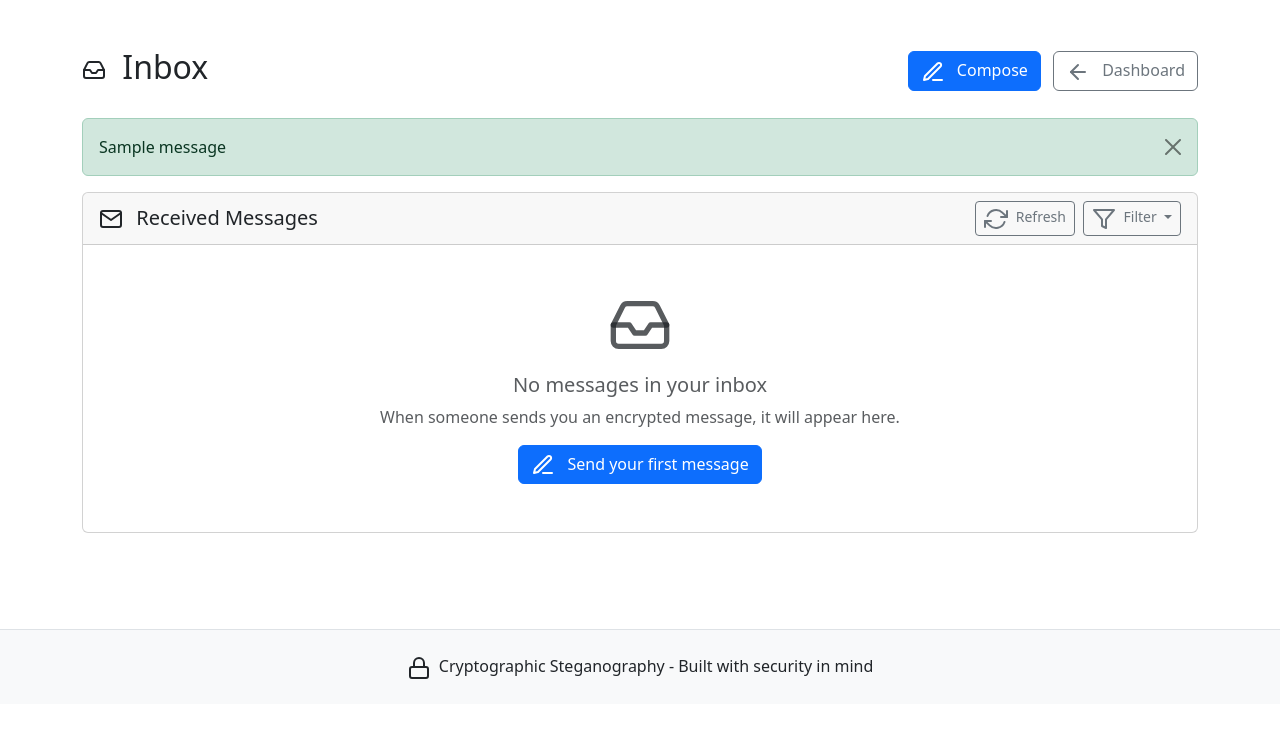
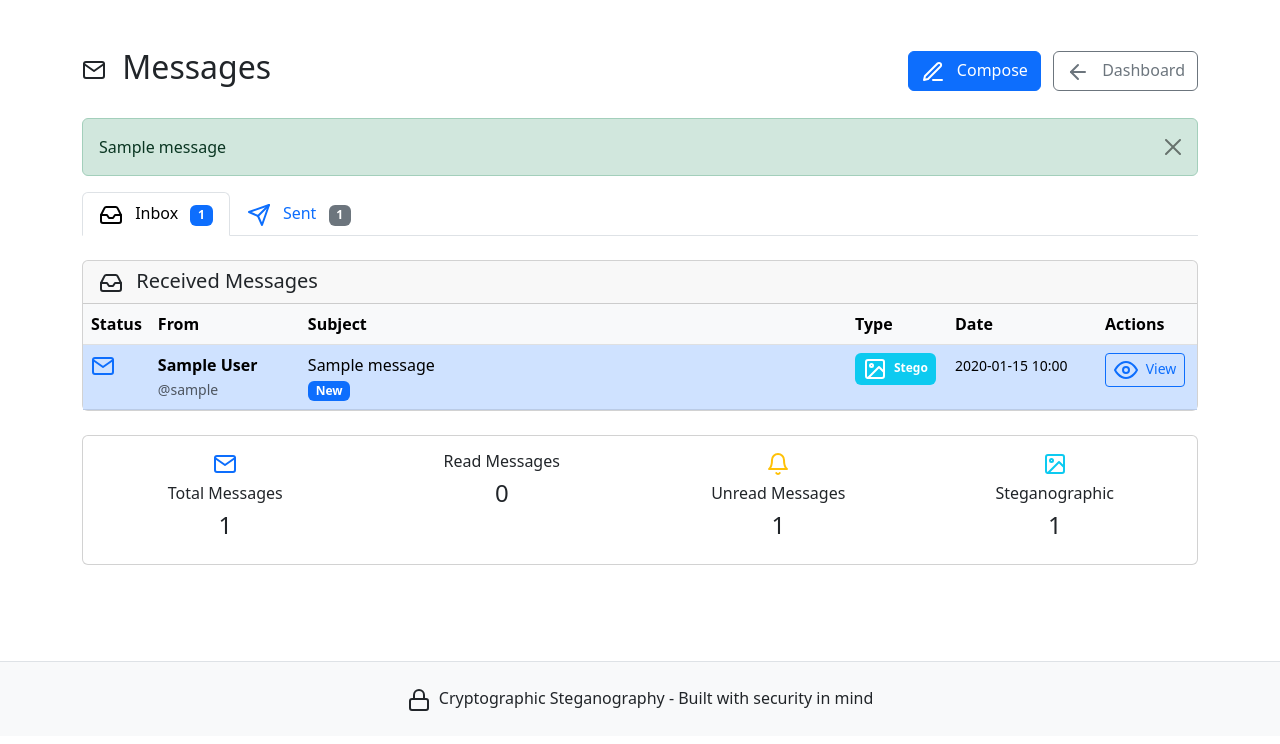
Before and after one commit to xetadeveloper/steg-cryptography, a Flask app: template templates/messaging/inbox.html in a window 1280 px wide. Shown: the part 56-800 px from the top of the page. Run offline with Flask 3, Linux system fonts and the light colour scheme; the template is opened without the code that fills it: most values are stand-ins (such as "Sample title", 1, 10 or a date in 2020); one stand-in notice (Sample message) is shown.

Commit message:
Enhance user messaging interface with inbox and sent message tabs
Implements tabbed inbox view in messaging/inbox.html and corrects argument order for image steganography in core/secure_messaging.py.

Replit-Commit-Author: Agent
Replit-Commit-Session-Id: ac9009da-6fac-4cb8-8501-dd6d0b6d307f
Replit-Commit-Screenshot-Url: https://storage.googleapis.com/screenshot-production-us-central1/855a647a-8f0b-4ef3-8b77-92bade420292/ac9009da-6fac-4cb8-8501-dd6d0b6d307f/sXnIwqU

```diff
--- a/core/secure_messaging.py
+++ b/core/secure_messaging.py
@@ -68,7 +68,7 @@ class SecureMessagingPipeline:
             hmac_signature = generate_hmac(payload_json, self.hmac_key)
 
             # Step 5: Hide encrypted data in image using steganography
-            stego_image_data = encode_message_in_image(payload_json, cover_image_data)
+            stego_image_data = encode_message_in_image(cover_image_data, payload_json)
 
             # Step 6: Upload to Cloudinary
             message_id = secrets.token_urlsafe(16)
--- a/templates/messaging/inbox.html
+++ b/templates/messaging/inbox.html
@@ -1,6 +1,6 @@
 {% extends "base.html" %}
 
-{% block title %}Inbox - Secure Messaging{% endblock %}
+{% block title %}Messages - Secure Messaging{% endblock %}
 
 {% block content %}
 <div class="container py-4">
@@ -9,8 +9,8 @@
         <div class="col-12">
             <div class="d-flex align-items-center justify-content-between">
                 <h2>
-                    <i data-feather="inbox" class="me-2"></i>
-                    Inbox
+                    <i data-feather="mail" class="me-2"></i>
+                    Messages
                 </h2>
                 <div>
                     <a href="{{ url_for('main.compose') }}" class="btn btn-primary me-2">
@@ -38,37 +38,42 @@
         {% endif %}
     {% endwith %}
 
-    <!-- Inbox Content -->
+    <!-- Tabs Navigation -->
     <div class="row">
         <div class="col-12">
+            <ul class="nav nav-tabs mb-4" id="messagesTabs" role="tablist">
+                <li class="nav-item" role="presentation">
+                    <button class="nav-link active" id="inbox-tab" data-bs-toggle="tab" data-bs-target="#inbox" type="button" role="tab">
+                        <i data-feather="inbox" class="me-2"></i>
+                        Inbox
+                        {% if unread_count > 0 %}
+                            <span class="badge bg-primary ms-2">{{ unread_count }}</span>
+                        {% endif %}
+                    </button>
+                </li>
+                <li class="nav-item" role="presentation">
+                    <button class="nav-link" id="sent-tab" data-bs-toggle="tab" data-bs-target="#sent" type="button" role="tab">
+                        <i data-feather="send" class="me-2"></i>
+                        Sent
+                        {% if sent_messages %}
+                            <span class="badge bg-secondary ms-2">{{ sent_messages|length }}</span>
+                        {% endif %}
+                    </button>
+                </li>
+            </ul>
+
+            <div class="tab-content" id="messagesTabContent">
+                <!-- Inbox Tab -->
+                <div class="tab-pane fade show active" id="inbox" role="tabpanel">
                     <div class="card">
-                <div class="card-header d-flex justify-content-between align-items-center">
+                        <div class="card-header">
                             <h5 class="mb-0">
-                        <i data-feather="mail" class="me-2"></i>
+                                <i data-feather="inbox" class="me-2"></i>
                                 Received Messages
                             </h5>
-                    <div class="d-flex gap-2">
-                        <button class="btn btn-sm btn-outline-secondary" id="refreshBtn">
-                            <i data-feather="refresh-cw" class="me-1"></i>
-                            Refresh
-                        </button>
-                        <div class="dropdown">
-                            <button class="btn btn-sm btn-outline-secondary dropdown-toggle" type="button"
-                                    data-bs-toggle="dropdown">
-                                <i data-feather="filter" class="me-1"></i>
-                                Filter
-                            </button>
-                            <ul class="dropdown-menu">
-                                <li><a class="dropdown-item" href="#" data-filter="all">All Messages</a></li>
-                                <li><a class="dropdown-item" href="#" data-filter="unread">Unread Only</a></li>
-                                <li><a class="dropdown-item" href="#" data-filter="steganographic">Steganographic</a></li>
-                            </ul>
-                        </div>
-                    </div>
                         </div>
                         <div class="card-body p-0">
-                    {% if messages %}
-                        <div class="table-responsive">
+                            {% if received_messages %}
                                 <table class="table table-hover mb-0">
                                     <thead class="table-light">
                                         <tr>
@@ -81,13 +86,13 @@
                                         </tr>
                                     </thead>
                                     <tbody>
-                                    {% for message in messages %}
-                                        <tr class="{% if not message.is_read %}table-info{% endif %}">
+                                        {% for message in received_messages %}
+                                            <tr class="{% if not message.is_read %}table-primary{% endif %}">
                                                 <td>
-                                                {% if not message.is_read %}
-                                                    <i data-feather="circle" class="text-primary" title="Unread"></i>
+                                                    {% if message.is_read %}
+                                                        <i data-feather="mail-open" class="text-muted"></i>
                                                     {% else %}
-                                                    <i data-feather="check-circle" class="text-muted" title="Read"></i>
+                                                        <i data-feather="mail" class="text-primary"></i>
                                                     {% endif %}
                                                 </td>
                                                 <td>
@@ -96,42 +101,33 @@
                                                     <small class="text-muted">@{{ message.get_sender().username }}</small>
                                                 </td>
                                                 <td>
-                                                <div class="d-flex align-items-center">
-                                                    <span>{{ message.subject or 'No subject' }}</span>
-                                                    {% if message.is_steganographic() %}
-                                                        <i data-feather="image" class="ms-2 text-info" title="Steganographic message"></i>
-                                                    {% endif %}
+                                                    <div class="message-subject">
+                                                        {{ message.subject or 'No Subject' }}
                                                     </div>
-                                            </td>
-                                            <td>
-                                                {% if message.is_steganographic() %}
-                                                    <span class="badge bg-info">Steganographic</span>
-                                                {% else %}
-                                                    <span class="badge bg-secondary">Encrypted</span>
+                                                    {% if not message.is_read %}
+                                                        <span class="badge bg-primary">New</span>
                                                     {% endif %}
                                                 </td>
                                                 <td>
-                                                <span title="{{ message.timestamp.strftime('%Y-%m-%d %H:%M:%S') }}">
-                                                    {{ message.timestamp.strftime('%m/%d %H:%M') }}
+                                                    <span class="badge bg-info">
+                                                        <i data-feather="image" class="me-1"></i>
+                                                        Stego
                                                     </span>
                                                 </td>
                                                 <td>
-                                                <div class="btn-group btn-group-sm">
+                                                    <small>{{ message.timestamp.strftime('%Y-%m-%d %H:%M') }}</small>
+                                                </td>
+                                                <td>
                                                     <a href="{{ url_for('main.view_message', message_id=message.id) }}"
-                                                       class="btn btn-outline-primary" title="View/Decrypt">
-                                                        <i data-feather="eye"></i>
+                                                       class="btn btn-sm btn-outline-primary">
+                                                        <i data-feather="eye" class="me-1"></i>
+                                                        View
                                                     </a>
-                                                    <button class="btn btn-outline-danger" title="Delete"
-                                                            onclick="deleteMessage('{{ message.id }}')">
-                                                        <i data-feather="trash-2"></i>
-                                                    </button>
-                                                </div>
                                                 </td>
                                             </tr>
                                         {% endfor %}
                                     </tbody>
                                 </table>
-                        </div>
                             {% else %}
                                 <div class="text-center py-5">
                                     <i data-feather="inbox" class="text-muted mb-3" style="width: 4rem; height: 4rem;"></i>
@@ -147,34 +143,131 @@
                     </div>
 
                     <!-- Inbox Statistics -->
-            {% if messages %}
+                    {% if received_messages %}
                         <div class="card mt-4">
                             <div class="card-body">
                                 <div class="row text-center">
                                     <div class="col-md-3">
                                         <i data-feather="mail" class="text-primary mb-2"></i>
                                         <h6>Total Messages</h6>
-                                <h4>{{ messages|length }}</h4>
+                                        <h4>{{ received_messages|length }}</h4>
                                     </div>
                                     <div class="col-md-3">
-                                <i data-feather="circle" class="text-info mb-2"></i>
-                                <h6>Unread</h6>
-                                <h4>{{ messages|selectattr('is_read', 'false')|list|length }}</h4>
+                                        <i data-feather="mail-open" class="text-success mb-2"></i>
+                                        <h6>Read Messages</h6>
+                                        <h4>{{ received_messages|selectattr('is_read')|list|length }}</h4>
                                     </div>
                                     <div class="col-md-3">
-                                <i data-feather="image" class="text-warning mb-2"></i>
-                                <h6>Steganographic</h6>
-                                <h4>{{ messages|selectattr('message_type', 'equalto', 'steganographic')|list|length }}</h4>
+                                        <i data-feather="bell" class="text-warning mb-2"></i>
+                                        <h6>Unread Messages</h6>
+                                        <h4>{{ unread_count }}</h4>
                                     </div>
                                     <div class="col-md-3">
-                                <i data-feather="shield" class="text-success mb-2"></i>
-                                <h6>Encrypted</h6>
-                                <h4>{{ messages|length }}</h4>
+                                        <i data-feather="image" class="text-info mb-2"></i>
+                                        <h6>Steganographic</h6>
+                                        <h4>{{ received_messages|length }}</h4>
                                     </div>
                                 </div>
                             </div>
                         </div>
                     {% endif %}
+                </div>
+
+                <!-- Sent Tab -->
+                <div class="tab-pane fade" id="sent" role="tabpanel">
+                    <div class="card">
+                        <div class="card-header">
+                            <h5 class="mb-0">
+                                <i data-feather="send" class="me-2"></i>
+                                Sent Messages
+                            </h5>
+                        </div>
+                        <div class="card-body p-0">
+                            {% if sent_messages %}
+                                <table class="table table-hover mb-0">
+                                    <thead class="table-light">
+                                        <tr>
+                                            <th width="150">To</th>
+                                            <th>Subject</th>
+                                            <th width="100">Type</th>
+                                            <th width="150">Date</th>
+                                            <th width="100">Actions</th>
+                                        </tr>
+                                    </thead>
+                                    <tbody>
+                                        {% for message in sent_messages %}
+                                            <tr>
+                                                <td>
+                                                    <strong>{{ message.get_recipient().display_name }}</strong>
+                                                    <br>
+                                                    <small class="text-muted">@{{ message.get_recipient().username }}</small>
+                                                </td>
+                                                <td>
+                                                    <div class="message-subject">
+                                                        {{ message.subject or 'No Subject' }}
+                                                    </div>
+                                                    <span class="badge bg-success">Sent</span>
+                                                </td>
+                                                <td>
+                                                    <span class="badge bg-info">
+                                                        <i data-feather="image" class="me-1"></i>
+                                                        Stego
+                                                    </span>
+                                                </td>
+                                                <td>
+                                                    <small>{{ message.timestamp.strftime('%Y-%m-%d %H:%M') }}</small>
+                                                </td>
+                                                <td>
+                                                    <a href="{{ url_for('main.view_message', message_id=message.id) }}"
+                                                       class="btn btn-sm btn-outline-secondary">
+                                                        <i data-feather="eye" class="me-1"></i>
+                                                        View
+                                                    </a>
+                                                </td>
+                                            </tr>
+                                        {% endfor %}
+                                    </tbody>
+                                </table>
+                            {% else %}
+                                <div class="text-center py-5">
+                                    <i data-feather="send" class="text-muted mb-3" style="width: 4rem; height: 4rem;"></i>
+                                    <h5 class="text-muted">No sent messages</h5>
+                                    <p class="text-muted">Messages you send will appear here.</p>
+                                    <a href="{{ url_for('main.compose') }}" class="btn btn-primary">
+                                        <i data-feather="edit-3" class="me-2"></i>
+                                        Send your first message
+                                    </a>
+                                </div>
+                            {% endif %}
+                        </div>
+                    </div>
+
+                    <!-- Sent Statistics -->
+                    {% if sent_messages %}
+                        <div class="card mt-4">
+                            <div class="card-body">
+                                <div class="row text-center">
+                                    <div class="col-md-4">
+                                        <i data-feather="send" class="text-primary mb-2"></i>
+                                        <h6>Total Sent</h6>
+                                        <h4>{{ sent_messages|length }}</h4>
+                                    </div>
+                                    <div class="col-md-4">
+                                        <i data-feather="image" class="text-info mb-2"></i>
+                                        <h6>Steganographic</h6>
+                                        <h4>{{ sent_messages|length }}</h4>
+                                    </div>
+                                    <div class="col-md-4">
+                                        <i data-feather="users" class="text-success mb-2"></i>
+                                        <h6>Recipients</h6>
+                                        <h4>{{ sent_messages|map(attribute='recipient_id')|unique|list|length }}</h4>
+                                    </div>
+                                </div>
+                            </div>
+                        </div>
+                    {% endif %}
+                </div>
+            </div>
         </div>
     </div>
 </div>
@@ -185,42 +278,23 @@
 // Initialize Feather icons
 feather.replace();
 
-// Auto-refresh inbox every 1 minute
-setInterval(function() {
-    console.log('Auto-refreshing inbox...');
-    window.location.reload();
-}, 60000); // 60 seconds = 1 minute
+// Tab switching functionality
+document.addEventListener('DOMContentLoaded', function() {
+    // Auto-refresh for new messages (optional)
+    function refreshMessageCounts() {
+        // This could make an AJAX call to update badge counts
+        // For now, we'll just update the timestamp
+        console.log('Checking for new messages...');
+    }
 
-// Refresh button handler
-document.getElementById('refreshBtn').addEventListener('click', function() {
-    const btn = this;
-    const icon = btn.querySelector('[data-feather="refresh-cw"]');
+    // Refresh every 30 seconds
+    setInterval(refreshMessageCounts, 30000);
 
-    btn.disabled = true;
-    icon.style.animation = 'spin 1s linear infinite';
-
-    // Simulate refresh (reload page in real implementation)
-    setTimeout(() => {
-        location.reload();
-    }, 1000);
-});
-
-// Filter handlers
-document.querySelectorAll('[data-filter]').forEach(filter => {
-    filter.addEventListener('click', function(e) {
-        e.preventDefault();
-        const filterType = this.dataset.filter;
-
-        // In a real implementation, this would filter the table rows
-        // For now, just show the filter being applied
-        const filterBtn = document.querySelector('.dropdown-toggle');
-        filterBtn.innerHTML = `<i data-feather="filter" class="me-1"></i>${this.textContent}`;
+    // Update feather icons when tabs are switched
+    const tabButtons = document.querySelectorAll('[data-bs-toggle="tab"]');
+    tabButtons.forEach(button => {
+        button.addEventListener('shown.bs.tab', function() {
             feather.replace();
-
-        // Demo filter logic (in real app, this would be server-side)
-        const rows = document.querySelectorAll('tbody tr');
-        rows.forEach(row => {
-            row.style.display = 'table-row'; // Show all for demo
         });
     });
 });
@@ -234,32 +308,5 @@ function deleteMessage(messageId) {
         event.target.closest('tr').remove();
     }
 }
-
-// Mark all as read functionality
-function markAllAsRead() {
-    if (confirm('Mark all messages as read?')) {
-        // In real implementation, this would make an API call
-        const unreadIcons = document.querySelectorAll('[data-feather="circle"]');
-        unreadIcons.forEach(icon => {
-            icon.setAttribute('data-feather', 'check-circle');
-            icon.classList.remove('text-primary');
-            icon.classList.add('text-muted');
-        });
-
-        // Remove unread highlighting
-        document.querySelectorAll('.table-info').forEach(row => {
-            row.classList.remove('table-info');
-        });
-
-        feather.replace();
-        alert('All messages marked as read!');
-    }
-}
-
-// Auto-refresh every 30 seconds (optional)
-setInterval(() => {
-    // In a real app, this would check for new messages
-    console.log('Checking for new messages...');
-}, 30000);
 </script>
 {% endblock %}
```
Also changed, not shown: app/routes.py (+10 -6 lines). Lines whose indentation alone changed are shown as unchanged.
